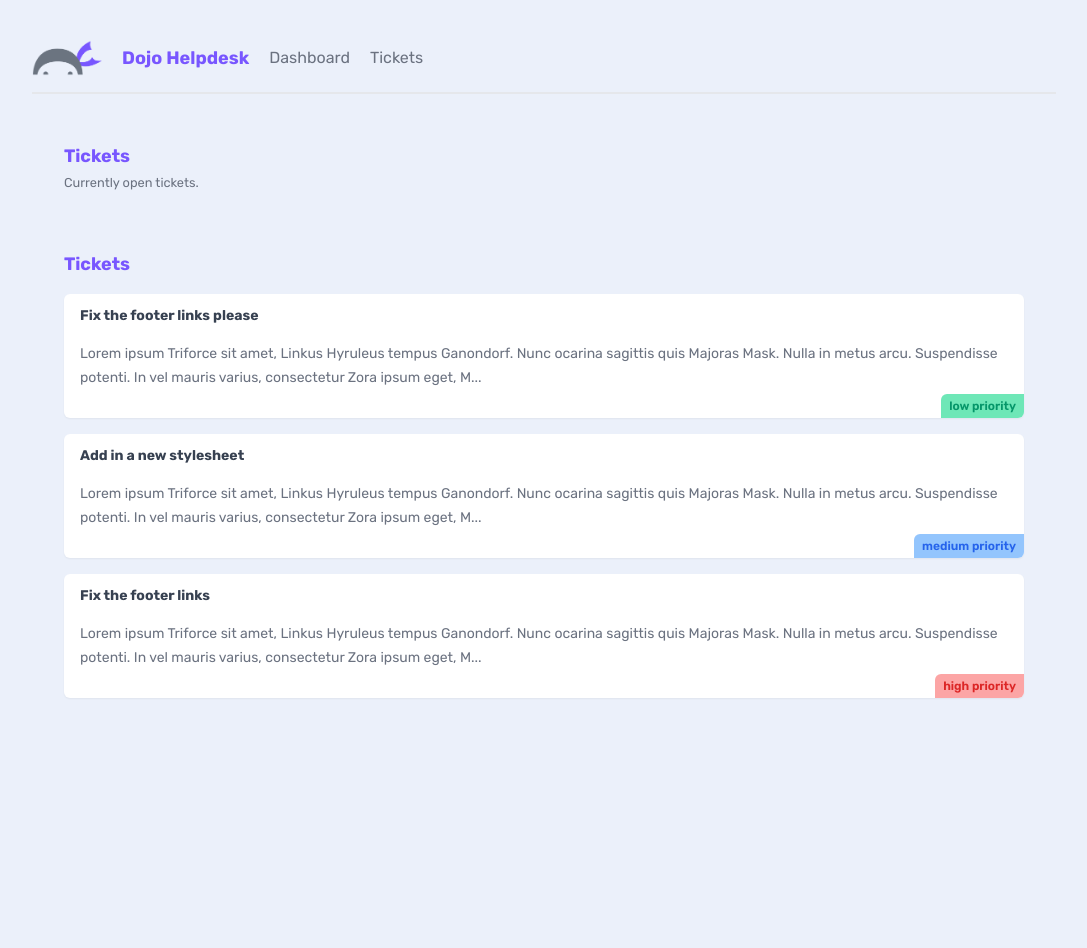
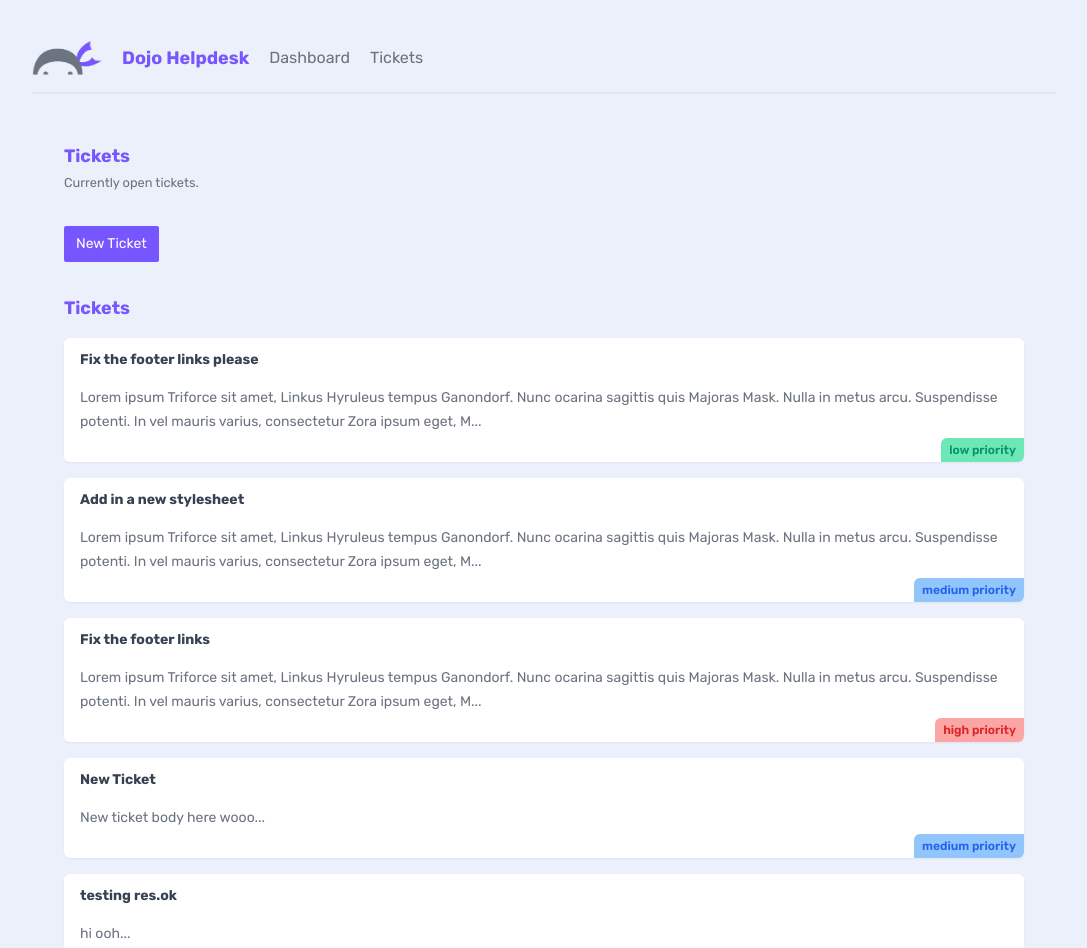
Before and after one commit to andrews1022/demo-nextjs-13-json-server, a Next.js app: page /tickets in a window 1280 px wide. Shown: the top 948 px of the page, without its empty margins (96-1183 px from the left). Before the commit the page ends 800 px from the top, so only its background shows below. Built offline with nearby package versions, Linux system fonts and the light colour scheme; data requests are answered from the project's data file.

Commit message:
lesson 12 updates
- created createticket page and createform component
- added functionality to create new tickets and add them to db.json

```diff
--- a/_data/db.json
+++ b/_data/db.json
@@ -20,6 +20,20 @@
       "priority": "high",
       "title": "Fix the footer links",
       "user_email": "peach@netninja.dev"
+    },
+    {
+      "title": "New Ticket",
+      "body": "New ticket body here wooo",
+      "priority": "medium",
+      "user_email": "mario@netninja.dev",
+      "id": "OG5pRAV"
+    },
+    {
+      "title": "testing res.ok",
+      "body": "hi ooh",
+      "priority": "low",
+      "user_email": "mario@netninja.dev",
+      "id": "Ah0XCOI"
     }
   ]
 }
--- /dev/null
+++ b/app/tickets/create/CreateForm.tsx
@@ -0,0 +1,81 @@
+"use client";
+
+import { useRouter } from "next/navigation";
+import { useState } from "react";
+import type { FormEvent } from "react";
+
+type TicketPriority = "low" | "medium" | "high";
+
+const priorities = ["low", "medium", "high"];
+
+const CreateForm = () => {
+  const router = useRouter();
+
+  const [title, setTitle] = useState("");
+  const [body, setBody] = useState("");
+  const [priority, setPriority] = useState("low");
+  const [isLoading, setIsLoading] = useState(false);
+
+  const handleSubmit = async (event: FormEvent<HTMLFormElement>) => {
+    event.preventDefault();
+
+    setIsLoading(true);
+
+    const ticket = {
+      title, // use state fields above, aside from user_email which is hardcoded
+      body,
+      priority,
+      user_email: "mario@netninja.dev"
+    };
+
+    // send a post req to json-server to add the data to the file
+    const res = await fetch("http://localhost:4000/tickets", {
+      method: "POST",
+      headers: {
+        "Content-Type": "application/json"
+      },
+      body: JSON.stringify(ticket)
+    });
+
+    // check the response status
+    if (res.ok) {
+      router.refresh();
+      router.push("/tickets");
+    }
+  };
+
+  return (
+    <form onSubmit={handleSubmit} className="w-1/2">
+      <label>
+        <span>Title:</span>
+        <input required type="text" onChange={(e) => setTitle(e.target.value)} value={title} />
+      </label>
+
+      <label>
+        <span>Body:</span>
+        <textarea required onChange={(e) => setBody(e.target.value)} value={body} />
+      </label>
+
+      <label>
+        <span>Priority:</span>
+        <select
+          className="capitalize"
+          onChange={(e) => setPriority(e.target.value)}
+          value={priority}
+        >
+          {priorities.map((priority) => (
+            <option key={priority} value={priority}>
+              {priority} Priority
+            </option>
+          ))}
+        </select>
+      </label>
+
+      <button className="btn-primary" disabled={isLoading}>
+        <span>{isLoading ? "Adding..." : "Add Ticket"}</span>
+      </button>
+    </form>
+  );
+};
+
+export default CreateForm;
--- /dev/null
+++ b/app/tickets/create/page.tsx
@@ -0,0 +1,13 @@
+import CreateForm from "./CreateForm";
+
+const CreateTicketPage = async () => {
+  return (
+    <main>
+      <h2 className="text-center">Open a New Ticket</h2>
+
+      <CreateForm />
+    </main>
+  );
+};
+
+export default CreateTicketPage;
--- a/app/tickets/page.tsx
+++ b/app/tickets/page.tsx
@@ -1,10 +1,14 @@
+// npm
+import Link from "next/link";
 import { Suspense } from "react";
+
+// components
 import TicketList from "./TicketList";
 
 const TicketsPage = () => {
   return (
     <main>
-      <nav>
+      <nav className="pb-0 mb-0">
         <div>
           <h2>Tickets</h2>
           <p>
@@ -12,6 +16,10 @@ const TicketsPage = () => {
           </p>
         </div>
       </nav>
+
+      <Link href="/tickets/create" className="block my-8 ml-auto">
+        <button className="btn-primary">New Ticket</button>
+      </Link>
 
       <Suspense fallback={<p>Loading tickets...</p>}>
         {/* @ts-expect-error Async Server Component */}
```
